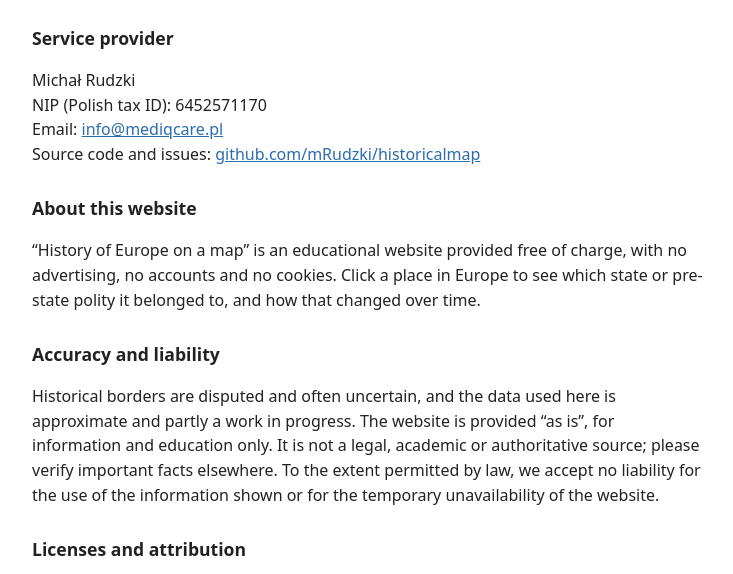
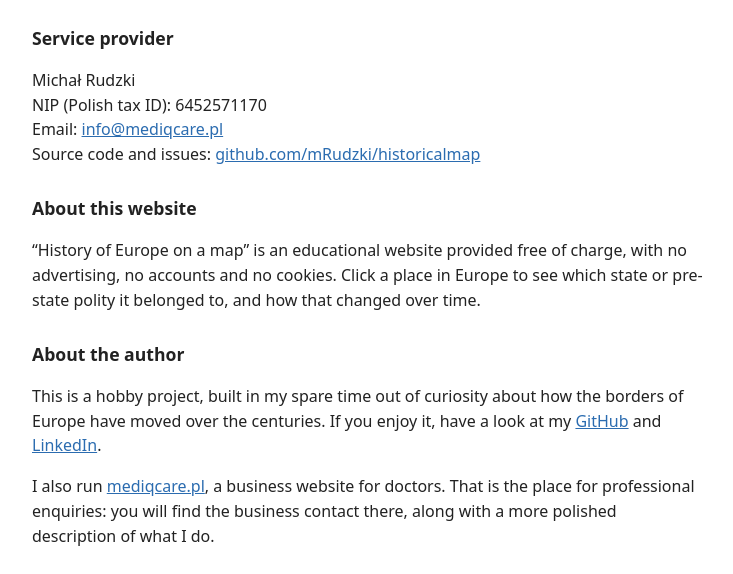
Before and after one commit to mRudzki/historicalmap, a website built with Vite: page apps/web/legal.html in a window 1280 px wide. Shown: the part 149-723 px from the top of the page, without its empty margins (272-1005 px from the left). Built offline with nearby package versions, Linux system fonts and the light colour scheme.

Commit message:
feat: About the author section (hobby project, GitHub, LinkedIn, mediqcare.pl)
Co-Authored-By: Claude Sonnet 5.5 <noreply@anthropic.com>

```diff
--- a/apps/web/legal.html
+++ b/apps/web/legal.html
@@ -27,6 +27,22 @@
         advertising, no accounts and no cookies. Click a place in Europe to see which state or
         pre-state polity it belonged to, and how that changed over time.
       </p>
+
+      <section id="about">
+        <h2>About the author</h2>
+        <p>
+          This is a hobby project, built in my spare time out of curiosity about how the borders of
+          Europe have moved over the centuries. If you enjoy it, have a look at my
+          <a href="https://github.com/mRudzki" target="_blank" rel="noopener noreferrer">GitHub</a> and
+          <a href="https://www.linkedin.com/in/micha%C5%82-rudzki-rails-dev/" target="_blank" rel="noopener noreferrer">LinkedIn</a>.
+        </p>
+        <p>
+          I also run
+          <a href="https://mediqcare.pl" target="_blank" rel="noopener noreferrer">mediqcare.pl</a>, a business
+          website for doctors. That is the place for professional enquiries: you will find the business
+          contact there, along with a more polished description of what I do.
+        </p>
+      </section>
 
       <h2>Accuracy and liability</h2>
       <p>
@@ -72,6 +88,7 @@
     <footer>
       <nav class="legal-links" aria-label="Legal">
         <a href="/legal.html">Legal notice</a>
+  <a href="/legal.html#about">About the author</a>
         <a href="/privacy.html">Privacy policy</a>
         <a href="https://github.com/mRudzki/historicalmap" target="_blank" rel="noopener noreferrer">GitHub</a>
       </nav>
```
Also changed, not shown: apps/web/e2e/smoke.spec.ts (+10 -0 lines), apps/web/index.html (+1 -0 lines), apps/web/privacy.html (+1 -0 lines).
